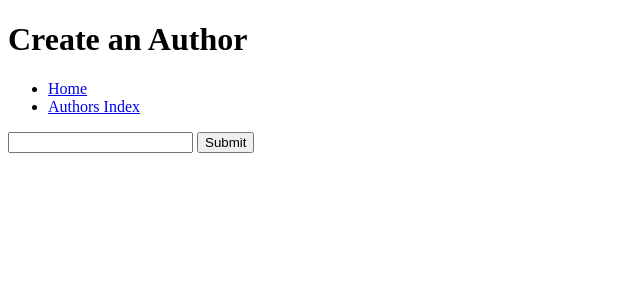
After one commit to jessamyn27/blog-app, a Node server app: page /authors/new in a window 1280 px wide. The commit adds this page. Shown: the top 300 px of the page, without its empty margins (0-640 px from the left). Run offline with Node 20, Linux system fonts and the light colour scheme; some libraries are stand-ins or nearby versions.

```diff
--- a/controllers/authors.js
+++ b/controllers/authors.js
@@ -1,9 +1,48 @@
-const express = require('express');
+const express = require('express')
 const router = express.Router();
+const Author = require('../models/authors');
 
+
+//FINDS ALL OF THE AUTHORS
 router.get('/', (req, res) => {
-  res.render('authors/index.ejs');
+  //find method, empty object to find everything, passing to our index.ejs. We are rendering (or injecting) into the page all the authors into the page. We are saving that in a variable called authors, whose value will be foundAuthors. We are listing out all of ours on our index page.
+  Author.find({}, (err, foundAuthors) => {
+      res.render('authors/index.ejs', {
+        authors: foundAuthors
+      });
+  });
 });
 
 
+
+router.get('/new', (req, res) => {
+  res.render('authors/new.ejs');
+});
+
+
+router.get('/:id', (req, res) => {
+  Author.findById(req.params.id, (err, foundAuthor) => {
+    res.render('authors/show.ejs', {
+      author: foundAuthor
+    });
+  });
+});
+
+
+//POST ROUTE
+router.post('/', (req, res) => {
+  //logging req.body lets us see what we're posting in the terminal.
+  console.log(req.body);
+  //.create is sending a request to the database.
+  Author.create(req.body, (err, createdAuthor) => {
+    console.log(createdAuthor, 'this is the created author');
+    //res.redirect is the send.
+    res.redirect('/authors');
+  });
+});
+
+
+
+
+
 module.exports = router;
--- a/package.json
+++ b/package.json
@@ -1,5 +1,5 @@
 {
-  "name": "ls",
+  "name": "blog",
   "version": "1.0.0",
   "description": "",
   "main": "server.js",
@@ -9,8 +9,10 @@
   "author": "",
   "license": "ISC",
   "dependencies": {
+    "body-parser": "^1.18.3",
     "ejs": "^2.6.1",
     "express": "^4.16.3",
+    "method-override": "^3.0.0",
     "mongoose": "^5.2.3"
   }
 }
--- a/server.js
+++ b/server.js
@@ -1,7 +1,11 @@
 const express = require('express');
 const app = express();
+const bodyParser = require('body-parser')
 
 require('./db/db')
+
+app.use(bodyParser.urlencoded({extended: false}));
+// app.use(methodOverride('_method'));
 
 
 const authorsController = require('./controllers/authors.js');
--- /dev/null
+++ b/views/authors/new.ejs
@@ -0,0 +1,24 @@
+<!DOCTYPE html>
+<html lang="en" dir="ltr">
+  <head>
+    <meta charset="utf-8">
+    <title></title>
+  </head>
+  <body>
+    <header>
+      <h1>Create an Author</h1>
+      <nav>
+        <ul>
+          <li><a href="/">Home</a></li>
+          <li><a href="/authors">Authors Index</a></li>
+        </ul>
+      </nav>
+    </header>
+
+    <main>
+      <form action="/authors" method="POST">
+        <input type="text" name="name">
+        <button type="submit">Submit</button>
+      </main>
+  </body>
+</html>
```
Also changed, not shown: models/authors.js (added, +7 -0 lines), views/authors/index.ejs (+17 -7 lines), views/authors/show.ejs (added, +30 -0 lines), 1 other file.
